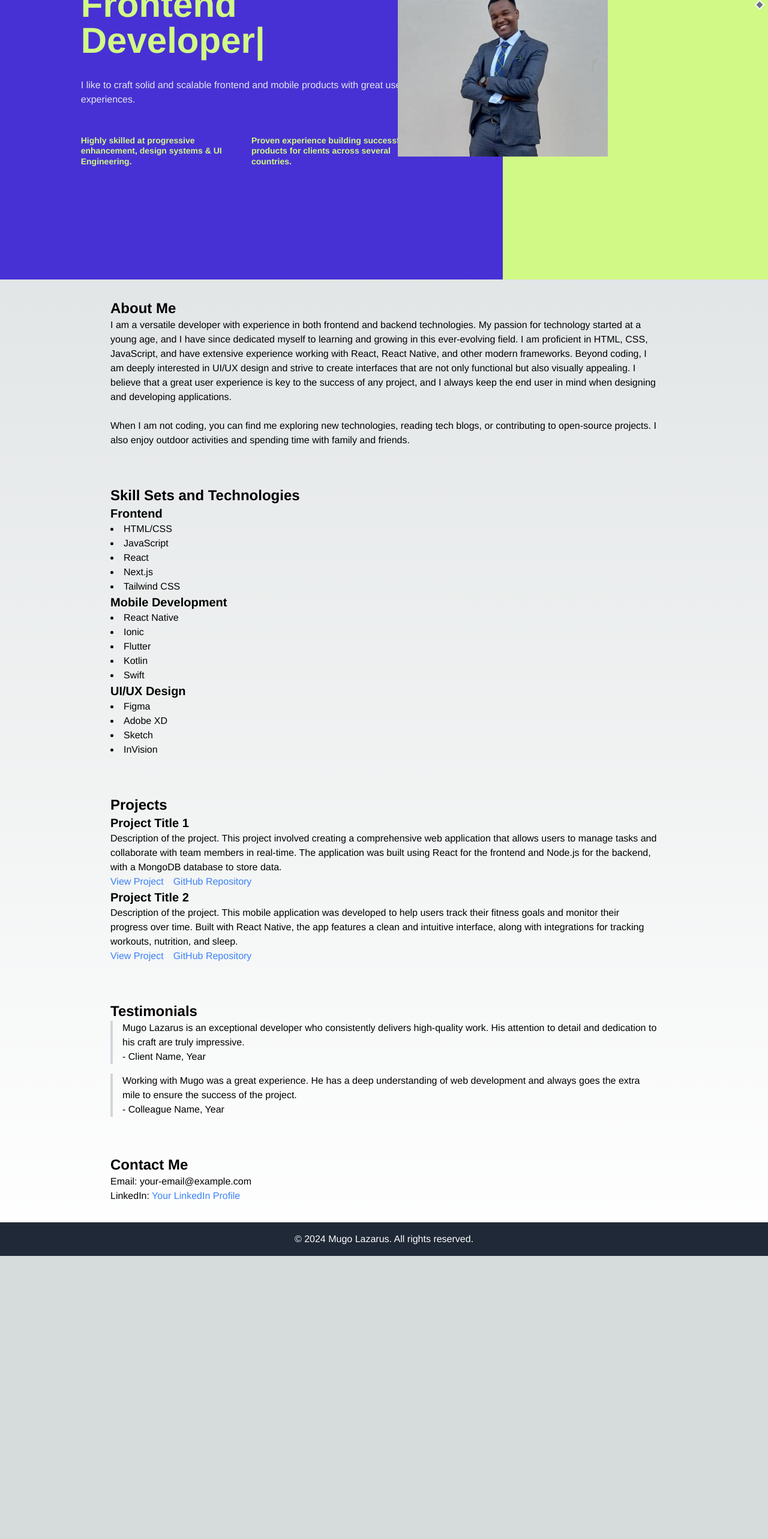
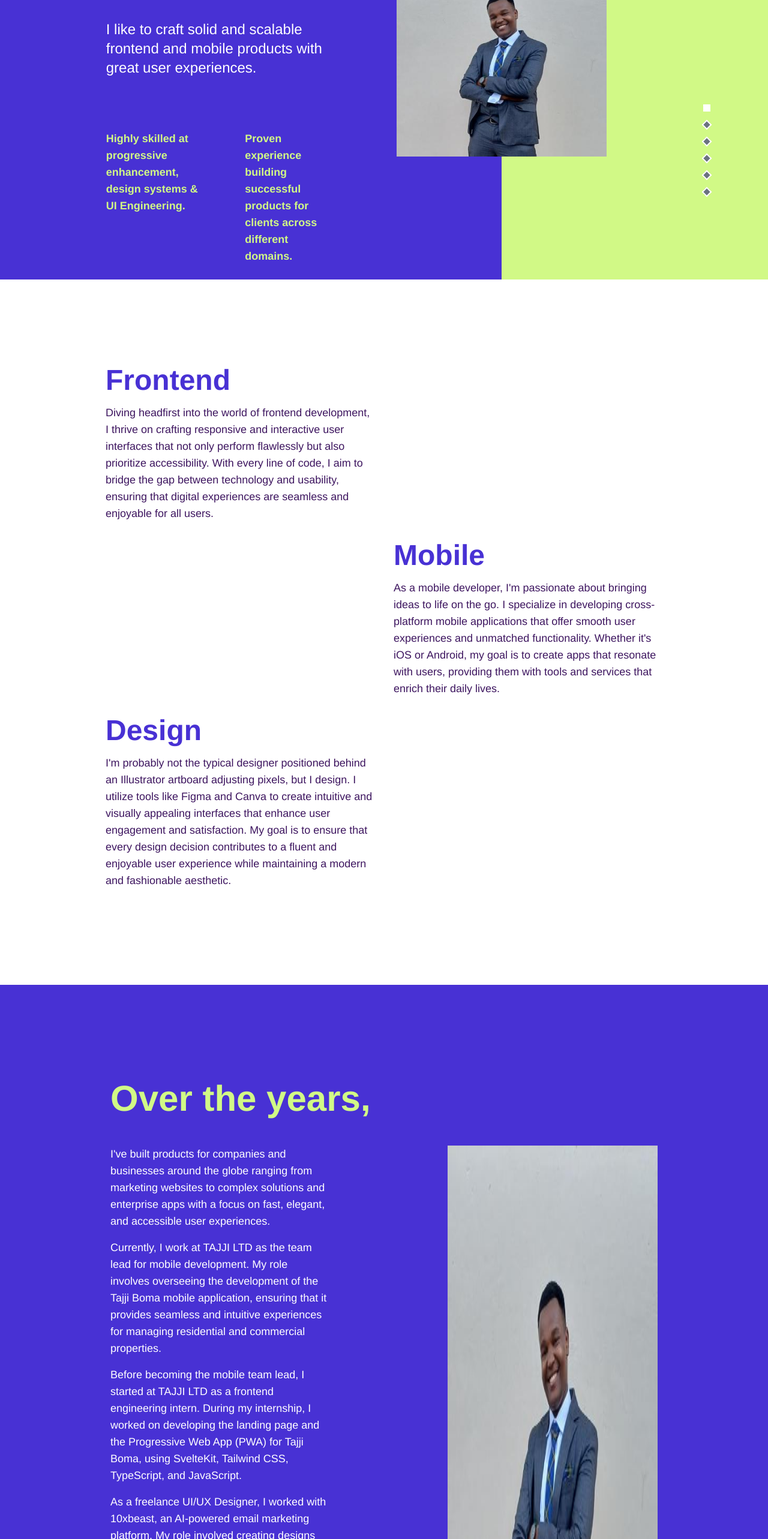
Before and after one commit to lazarusmugo/lazarusmugo.github.io, a Next.js app: page / in a window 1280 px wide. Shown: the part 234-2800 px from the top of the page at 60% size. Before the commit the page ends 2328 px from the top, so only its background shows below. Built offline with nearby package versions, Linux system fonts and the light colour scheme.

Commit message:
feat(about me): implements about me section

```diff
--- a/src/app/page.tsx
+++ b/src/app/page.tsx
@@ -1,13 +1,13 @@
 "use client";
-import Head from 'next/head';
+import Head from "next/head";
 
-import { NavDesktop } from '../components/navigation/DesktopNavbar';
-import { NavMobile } from '../components/navigation/MobileNavbar';
-import { useState } from 'react';
-import { Typed } from 'react-typed';
+import { NavDesktop } from "../components/navigation/DesktopNavbar";
+import { NavMobile } from "../components/navigation/MobileNavbar";
+import { useState } from "react";
+import { Typed } from "react-typed";
 import { ReactTyped } from "react-typed";
-import SectionIndicator from '../components/navigation/SectionIndicator';
-import Image from 'next/image'
+import SectionIndicator from "../components/navigation/SectionIndicator";
+import Image from "next/image";
 
 const Portfolio = () => {
   const [isOpen, setIsOpen] = useState(false);
@@ -16,41 +16,53 @@ const Portfolio = () => {
     <>
       <Head>
         <title>Your Name - Portfolio</title>
-        <meta name="description" content="A portfolio showcasing my skills, projects, and experiences." />
+        <meta
+          name="description"
+          content="A portfolio showcasing my skills, projects, and experiences."
+        />
         <link rel="icon" href="/favicon.ico" />
       </Head>
 
       <NavMobile />
 
-
       <SectionIndicator />
 
       <main className="flex flex-col items-center justify-center min-h-screen font-sans ">
-        <section id="introduction" className="w-full flex flex-col lg:flex-row ">
-          <div className="bg-custom-blue w-full lg:w-3/4 lg:p-30 p-10 flex flex-col justify-center lg:h-[700px]">
-            <div className="container mx-auto w-full lg:w-3/4">
-              <h1 className="text-custom-green font-bold text-xl lg:text-6xl py-8">
+        <section
+          id="introduction"
+          className="w-full flex flex-col lg:flex-row "
+        >
+          <div className="bg-custom-blue w-full lg:w-3/4 lg:p-30 p-4  py-10 flex flex-col justify-center h-[500px] lg:h-[700px]">
+            <div className="container mx-auto w-[80%] lg:w-[60%]">
+              <h1 className="text-custom-green  font-extrabold text-4xl lg:text-6xl pt-8 h-[180px] w-[40%] lg:w-[30%] lg:h-[250px]">
                 <ReactTyped
-                  strings={['Frontend Developer', 'Mobile Application Developer', 'UI/UX Designer']}
+                  strings={[
+                    "Frontend Developer.",
+                    "Mobile Apps Developer.",
+                    "UI/UX Designer.",
+                  ]}
                   typeSpeed={120}
                   backSpeed={80}
                   backDelay={3000}
                   loop
                 />
               </h1>
-              <p className="text-gray-200">
-                I like to craft solid and scalable frontend and mobile products with great user experiences.
+              <p className="text-white lg:text-2xl lg:w-3/4 w-full ">
+                I like to craft solid and scalable frontend and mobile products
+                with great user experiences.
               </p>
 
-              <div className="flex flex-row pt-10">
-                <div className="w-full md:w-1/2 py-2">
-                  <p className="text-sm font-semibold leading-tight text-gradient-orange text-custom-green ">
-                    Highly skilled at progressive enhancement, design systems & UI Engineering.
+              <div className="flex flex-row pt-10 lg:pt-20 lg:w-[80%] justify-between">
+                <div className="w-full md:w-1/2 py-2 lg:w-[40%]">
+                  <p className="text-xs lg:text-lg font-semibold leading-tight text-gradient-orange text-custom-green ">
+                    Highly skilled at progressive enhancement, design systems &
+                    UI Engineering.
                   </p>
                 </div>
-                <div className="w-full md:w-1/2 py-2">
-                  <p className="text-sm font-semibold leading-tight text-custom-green">
-                    Proven experience building successful products for clients across several countries.
+                <div className="w-full md:w-1/2 py-2 lg:w-[40%] ">
+                  <p className="text-xs lg:text-lg font-semibold leading-tight text-custom-green">
+                    Proven experience building successful products for clients
+                    across different domains.
                   </p>
                 </div>
               </div>
@@ -58,7 +70,7 @@ const Portfolio = () => {
           </div>
           <div className="bg-custom-green w-full lg:w-[40.1%] lg:flex lg:flex-col lg:justify-center">
             <div className="flex justify-center items-center lg:absolute  lg:top-[40%] lg:left-[] lg:transform lg:-translate-x-1/2 lg:-translate-y-1/2 p-10 lg:p-0">
-            <Image
+              <Image
                 src="/profile2.jpeg"
                 alt="Your Photo"
                 className="rounded-none"
@@ -69,15 +81,125 @@ const Portfolio = () => {
           </div>
         </section>
 
-        <section id="about-me" className="w-full p-8">
-          <div className="container mx-auto w-full lg:w-3/4">
-            <h2 className="text-2xl font-bold">About Me</h2>
-            <p>
-              I am a versatile developer with experience in both frontend and backend technologies. My passion for technology started at a young age, and I have since dedicated myself to learning and growing in this ever-evolving field. I am proficient in HTML, CSS, JavaScript, and have extensive experience working with React, React Native, and other modern frameworks.
-              Beyond coding, I am deeply interested in UI/UX design and strive to create interfaces that are not only functional but also visually appealing. I believe that a great user experience is key to the success of any project, and I always keep the end user in mind when designing and developing applications.
-              <br/><br/>
-              When I am not coding, you can find me exploring new technologies, reading tech blogs, or contributing to open-source projects. I also enjoy outdoor activities and spending time with family and friends.
-            </p>
+        <section id="about-me" className="w-full bg-white">
+          <div className="w-full bg-white">
+            {/* Technologies section */}
+            <div className="w-full bg-white py-6 lg:py-28">
+              <div className="container mx-auto px-10 lg:px-0 w-full lg:w-3/4">
+                <div className="flex flex-col space-y-8 lg:space-y-0">
+                  <div className="flex flex-col lg:flex-row lg:justify-start lg:space-x-4 w-full">
+                    <div className="w-full lg:w-1/2 p-4 pt-8 flex flex-col items-start">
+                      <h3 className="text-custom-blue text-start text-3xl font-extrabold mb-4 lg:text-5xl ">
+                        Frontend
+                      </h3>
+                      <p className="text-custom-purple text-start text-sm lg:text-lg">
+                        Diving headfirst into the world of frontend development,
+                        I thrive on crafting responsive and interactive user
+                        interfaces that not only perform flawlessly but also
+                        prioritize accessibility. With every line of code, I aim
+                        to bridge the gap between technology and usability,
+                        ensuring that digital experiences are seamless and
+                        enjoyable for all users.
+                      </p>
+                    </div>
+                  </div>
+                  <div className="flex flex-col lg:items-end lg:justify-end lg:space-x-4 w-full">
+                    <div className="w-full lg:w-1/2 p-4 flex flex-col items-start">
+                      <h3 className="text-custom-blue text-3xl font-extrabold mb-4 lg:text-5xl ">
+                        Mobile
+                      </h3>
+                      <p className="text-custom-purple text-start text-sm lg:text-lg">
+                        As a mobile developer, I&apos;m passionate about
+                        bringing ideas to life on the go. I specialize in
+                        developing cross-platform mobile applications that offer
+                        smooth user experiences and unmatched functionality.
+                        Whether it&apos;s iOS or Android, my goal is to create
+                        apps that resonate with users, providing them with tools
+                        and services that enrich their daily lives.
+                      </p>
+                    </div>
+                  </div>
+                  <div className="flex flex-col lg:flex-row lg:justify-start lg:space-x-4 w-full">
+                    <div className="w-full lg:w-1/2 p-4 flex flex-col items-start">
+                      <h3 className="text-custom-blue text-3xl font-extrabold mb-4 lg:text-5xl ">
+                        Design
+                      </h3>
+                      <p className="text-custom-purple text-start text-sm lg:text-lg">
+                        I&apos;m probably not the typical designer positioned
+                        behind an Illustrator artboard adjusting pixels, but I
+                        design. I utilize tools like Figma and Canva to create
+                        intuitive and visually appealing interfaces that enhance
+                        user engagement and satisfaction. My goal is to ensure
+                        that every design decision contributes to a fluent and
+                        enjoyable user experience while maintaining a modern and
+                        fashionable aesthetic.
+                      </p>
+                    </div>
+                  </div>
+                </div>
+              </div>
+            </div>
+
+            {/* Over the Years Section */}
+            <div className="bg-custom-blue  p-8 mt-8  lg:py-40 flex flex-col items-center">
+              <div className="container mx-auto  w-full lg:w-3/4">
+                <h2 className="lg:text-6xl font-extrabold text-4xl text-custom-green mb-4 lg:mb-12">
+                  Over the years,
+                </h2>
+
+                <div className="flex flex-col lg:flex-row gap-4 lg:justify-between">
+                  <div className="flex flex-col items-center gap-4  text-sm lg:text-lg lg:w-[40%]">
+                    <p className="text-white text-start ">
+                      I&apos;ve built products for companies and businesses
+                      around the globe ranging from marketing websites to
+                      complex solutions and enterprise apps with a focus on
+                      fast, elegant, and accessible user experiences.
+                    </p>
+
+                    <p className="text-white  text-start">
+                      Currently, I work at TAJJI LTD as the team lead for mobile
+                      development. My role involves overseeing the development
+                      of the Tajji Boma mobile application, ensuring that it
+                      provides seamless and intuitive experiences for managing
+                      residential and commercial properties.
+                    </p>
+
+                    <p className="text-white  text-start ">
+                      Before becoming the mobile team lead, I started at TAJJI
+                      LTD as a frontend engineering intern. During my
+                      internship, I worked on developing the landing page and
+                      the Progressive Web App (PWA) for Tajji Boma, using
+                      SvelteKit, Tailwind CSS, TypeScript, and JavaScript.
+                    </p>
+
+                    <p className="text-white  text-start ">
+                      As a freelance UI/UX Designer, I worked with 10xbeast, an
+                      AI-powered email marketing platform. My role involved
+                      creating designs on Figma that met user goals and
+                      contributed to the product&apos;s success. The platform
+                      helps businesses create effective marketing emails using
+                      AI.
+                    </p>
+
+                    <p className="text-white  text-start">
+                      At Golden Heart Nursing, I served as a Frontend Developer.
+                      I utilized JavaScript, Tailwind CSS, and TypeScript with
+                      Svelte to build their website. The focus was on delivering
+                      a highly responsive and user-friendly web application that
+                      enhanced accessibility for their healthcare staffing
+                      services.
+                    </p>
+                  </div>
+                  <Image
+                    src="/profile2.jpeg"
+                    alt="Your Photo"
+                    className="rounded-none"
+                    width={350}
+                    height={300}
+                  />
+                </div>
+              </div>
+            </div>
           </div>
         </section>
 
@@ -122,18 +244,34 @@ const Portfolio = () => {
             <article>
               <h3 className="text-xl font-semibold">Project Title 1</h3>
               <p>
-                Description of the project. This project involved creating a comprehensive web application that allows users to manage tasks and collaborate with team members in real-time. The application was built using React for the frontend and Node.js for the backend, with a MongoDB database to store data.
+                Description of the project. This project involved creating a
+                comprehensive web application that allows users to manage tasks
+                and collaborate with team members in real-time. The application
+                was built using React for the frontend and Node.js for the
+                backend, with a MongoDB database to store data.
               </p>
-              <a href="project-link" className="text-blue-500">View Project</a>
-              <a href="github-link" className="ml-4 text-blue-500">GitHub Repository</a>
+              <a href="project-link" className="text-blue-500">
+                View Project
+              </a>
+              <a href="github-link" className="ml-4 text-blue-500">
+                GitHub Repository
+              </a>
             </article>
             <article>
               <h3 className="text-xl font-semibold">Project Title 2</h3>
               <p>
-                Description of the project. This mobile application was developed to help users track their fitness goals and monitor their progress over time. Built with React Native, the app features a clean and intuitive interface, along with integrations for tracking workouts, nutrition, and sleep.
+                Description of the project. This mobile application was
+                developed to help users track their fitness goals and monitor
+                their progress over time. Built with React Native, the app
+                features a clean and intuitive interface, along with
+                integrations for tracking workouts, nutrition, and sleep.
               </p>
-              <a href="project-link" className="text-blue-500">View Project</a>
-              <a href="github-link" className="ml-4 text-blue-500">GitHub Repository</a>
+              <a href="project-link" className="text-blue-500">
+                View Project
+              </a>
+              <a href="github-link" className="ml-4 text-blue-500">
+                GitHub Repository
+              </a>
             </article>
             {/* Repeat for each project */}
           </div>
@@ -143,11 +281,19 @@ const Portfolio = () => {
           <div className="container mx-auto w-full lg:w-3/4">
             <h2 className="text-2xl font-bold">Testimonials</h2>
             <blockquote className="border-l-4 border-gray-300 pl-4">
-              <p>Mugo Lazarus is an exceptional developer who consistently delivers high-quality work. His attention to detail and dedication to his craft are truly impressive.</p>
+              <p>
+                Mugo Lazarus is an exceptional developer who consistently
+                delivers high-quality work. His attention to detail and
+                dedication to his craft are truly impressive.
+              </p>
               <footer>- Client Name, Year</footer>
             </blockquote>
             <blockquote className="border-l-4 border-gray-300 pl-4 mt-4">
-              <p>Working with Mugo was a great experience. He has a deep understanding of web development and always goes the extra mile to ensure the success of the project.</p>
+              <p>
+                Working with Mugo was a great experience. He has a deep
+                understanding of web development and always goes the extra mile
+                to ensure the success of the project.
+              </p>
               <footer>- Colleague Name, Year</footer>
             </blockquote>
             {/* Repeat for each testimonial */}
@@ -158,12 +304,19 @@ const Portfolio = () => {
           <div className="container mx-auto w-full lg:w-3/4">
             <h2 className="text-2xl font-bold">Contact Me</h2>
             <p>Email: your-email@example.com</p>
-            <p>LinkedIn: <a href="linkedin-profile" className="text-blue-500">Your LinkedIn Profile</a></p>
+            <p>
+              LinkedIn:{" "}
+              <a href="linkedin-profile" className="text-blue-500">
+                Your LinkedIn Profile
+              </a>
+            </p>
           </div>
         </section>
 
         <footer className="w-full p-4 bg-gray-800 text-white text-center">
-          <p>&copy; {new Date().getFullYear()} Mugo Lazarus. All rights reserved.</p>
+          <p>
+            &copy; {new Date().getFullYear()} Mugo Lazarus. All rights reserved.
+          </p>
         </footer>
       </main>
     </>
--- a/src/components/navigation/SectionIndicator.jsx
+++ b/src/components/navigation/SectionIndicator.jsx
@@ -27,7 +27,7 @@ const SectionIndicator = () => {
 
   const renderIndicators = () => {
     return (
-      <ul className="fixed top-4 right-2 z-50  flex-col items-center mt-20 hidden lg:flex">
+      <ul className="fixed bottom-56 right-24 z-50  flex-col items-center mt-20 hidden lg:flex">
         {['introduction', 'about-me', 'skills-and-technologies', 'projects', 'testimonials', 'contact-me'].map((section) => (
           <li key={section} className="mb-4">
             <div className={`w-3 h-3 rounded-full ${currentSection === section ? 'bg-white' : 'bg-gray-500'}`}>
```
Also changed, not shown: src/components/navigation/MobileNavbar.jsx (+16 -7 lines).
